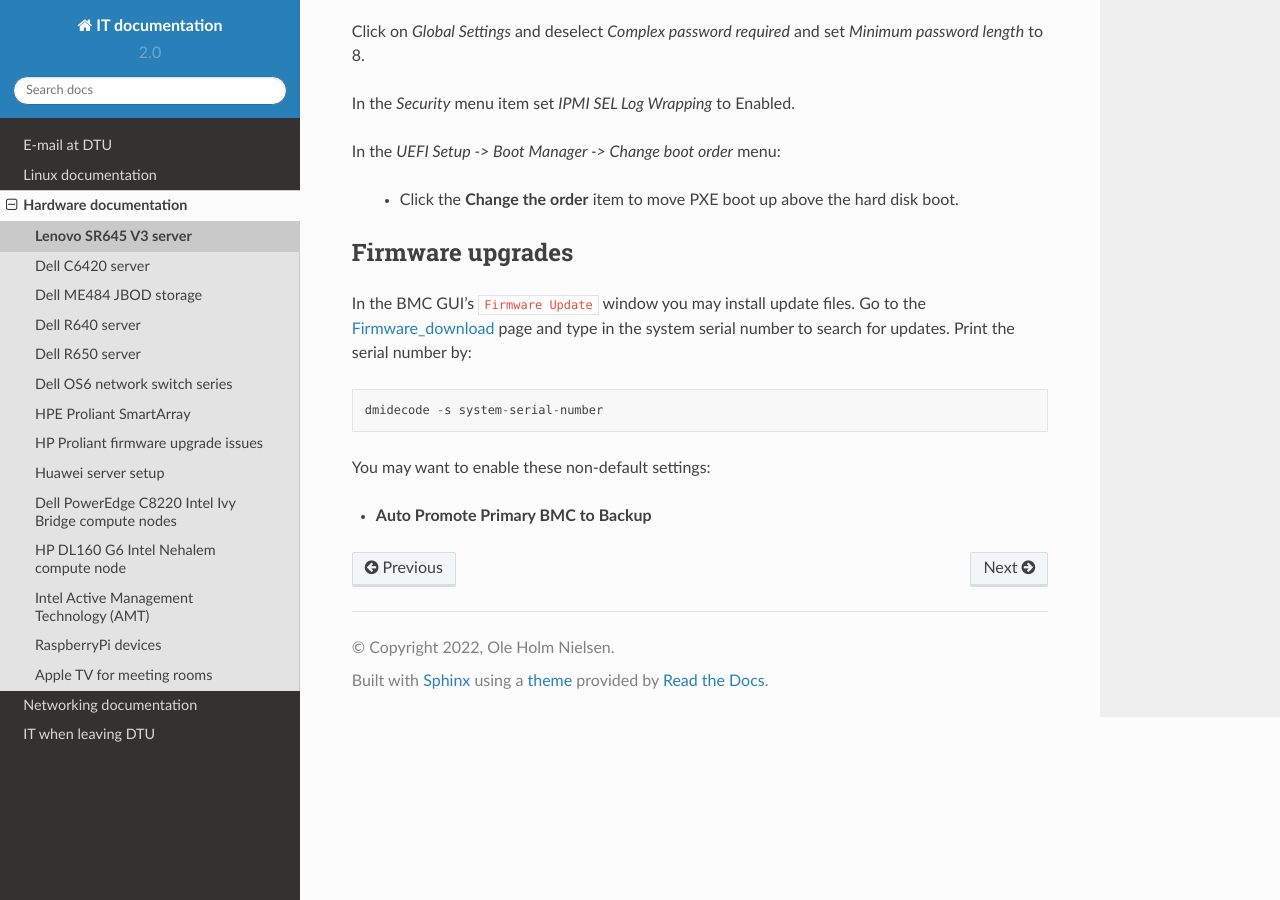
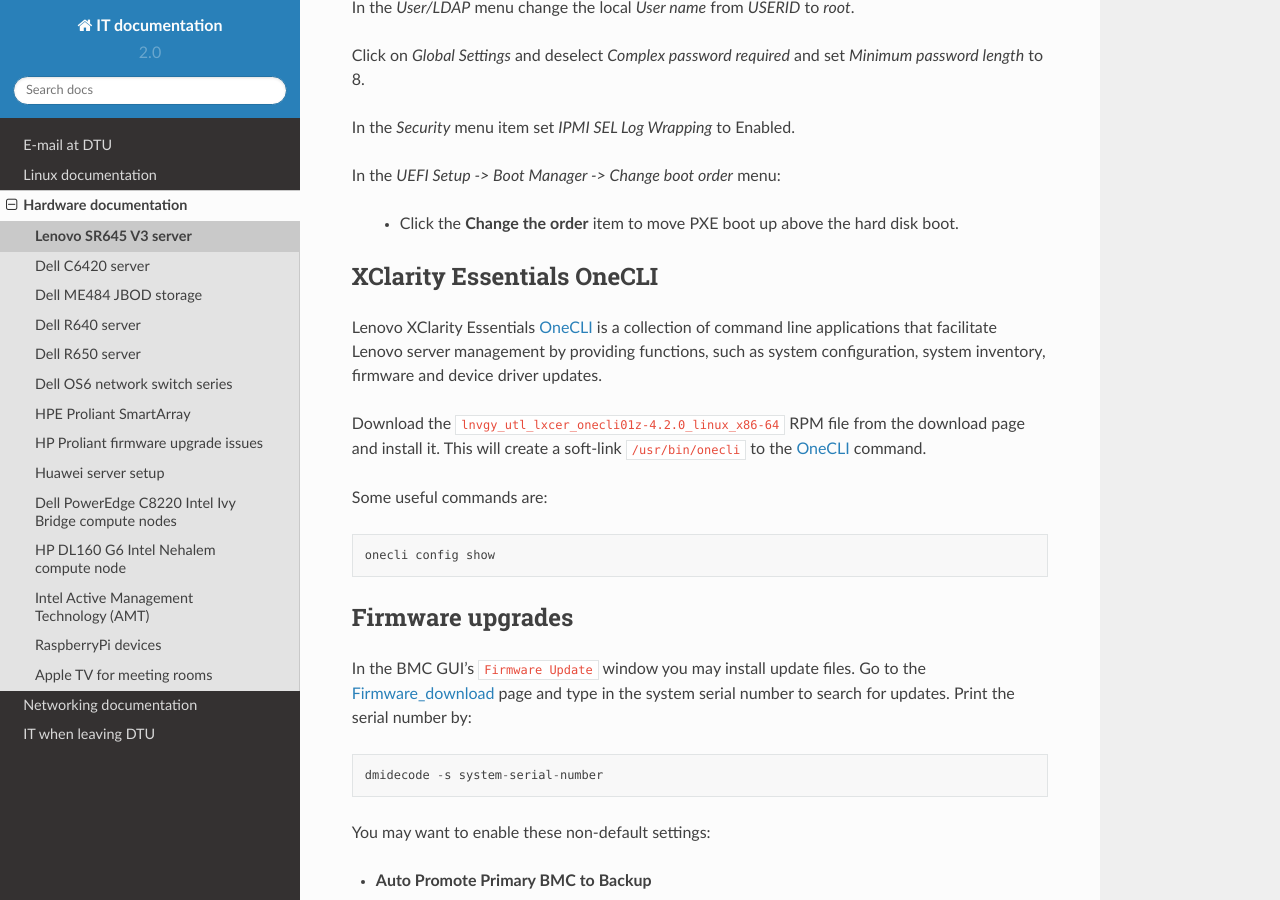
Before and after one commit to OleHolmNielsen/ITwiki, a Sphinx documentation site: the page built from docs/Lenovo_SR645_V3.rst, in a window 1280 px wide and 900 px high, scrolled down 2575 px. Built offline with Sphinx 7.4.7 and the Read the Docs theme 2.0.0, drawn with Linux system fonts in a browser that asks for light colours; some of the changed text lies outside the part shown.

Commit message:
XClarity Essentials OneCLI

```diff
--- a/docs/Lenovo_SR645_V3.rst
+++ b/docs/Lenovo_SR645_V3.rst
@@ -18,14 +18,15 @@
 
 * `ThinkSystem SR645 Setup Guide <https://pubs.lenovo.com/sr645/sr645_setup_guide.pdf>`_.
 * `Lenovo XClarity Administrator Product Guide <https://lenovopress.lenovo.com/tips1200-lenovo-xclarity-administrator>`_.
-* `Lenovo XClarity Essentials OneCLI <https://support.lenovo.com/us/en/solutions/ht116433-lenovo-xclarity-essentials-onecli-onecli>`_.
-  and `Lenovo XClarity Essentials OneCLI User Guide <https://pubs.lenovo.com/lxce-onecli/onecli_bk.pdf>`_.
+* Lenovo XClarity Essentials OneCLI_ and OneCLI_User_Guide_.
 * `Lenovo XClarity Provisioning Manager <https://sysmgt.lenovofiles.com/help/index.jsp?topic=%2Flxpm_frontend%2Flxpm_product_page.html&cp=7>`_.
 * Firmware_updates_
   and `Best practices <https://lenovopress.lenovo.com/lp0656-lenovo-thinksystem-firmware-and-driver-update-best-practices>`_.
   The Firmware_download_ page.
 * `Lenovo EveryScale (formerly Lenovo Scalable Infrastructure or LeSI) <https://lenovopress.lenovo.com/lp0900-lenovo-everyscale-lesi>`_ for HPC.
 
+.. _OneCLI: https://support.lenovo.com/us/en/solutions/ht116433-lenovo-xclarity-essentials-onecli-onecli
+.. _OneCLI_User_Guide: https://pubs.lenovo.com/lxce-onecli/onecli_bk.pdf
 .. _Firmware_updates: https://pubs.lenovo.com/sr645/maintenance_manual_firmware_updates
 .. _Firmware_download: https://datacentersupport.lenovo.com/us/en/products/servers/thinksystem/sr645v3/7d9c/downloads/driver-list/
 
@@ -124,6 +125,20 @@
 
   * Click the **Change the order** item to move PXE boot up above the hard disk boot.
 
+XClarity Essentials OneCLI
+==============================
+
+Lenovo XClarity Essentials OneCLI_ is a collection of command line applications that facilitate
+Lenovo server management by providing functions, such as system configuration, system inventory,
+firmware and device driver updates.
+
+Download the ``lnvgy_utl_lxcer_onecli01z-4.2.0_linux_x86-64`` RPM file from the download page and install it.
+This will create a soft-link ``/usr/bin/onecli`` to the OneCLI_ command.
+
+Some useful commands are::
+
+  onecli config show
+
 Firmware upgrades
 =================
 
```
